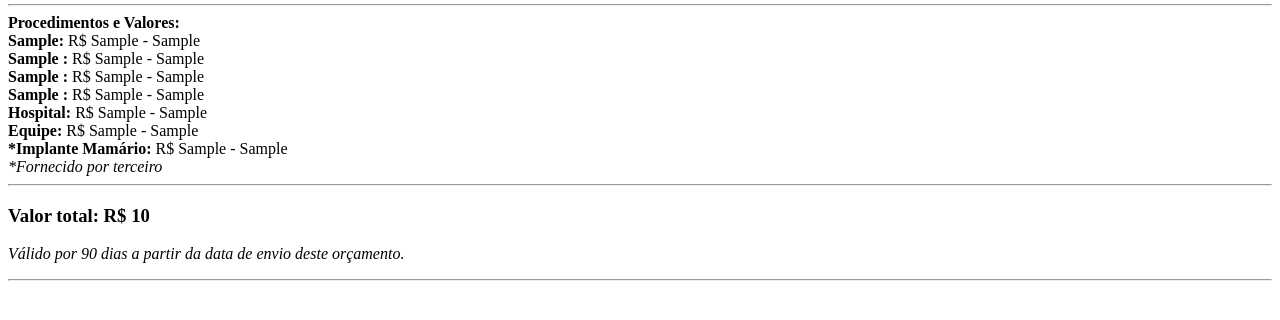
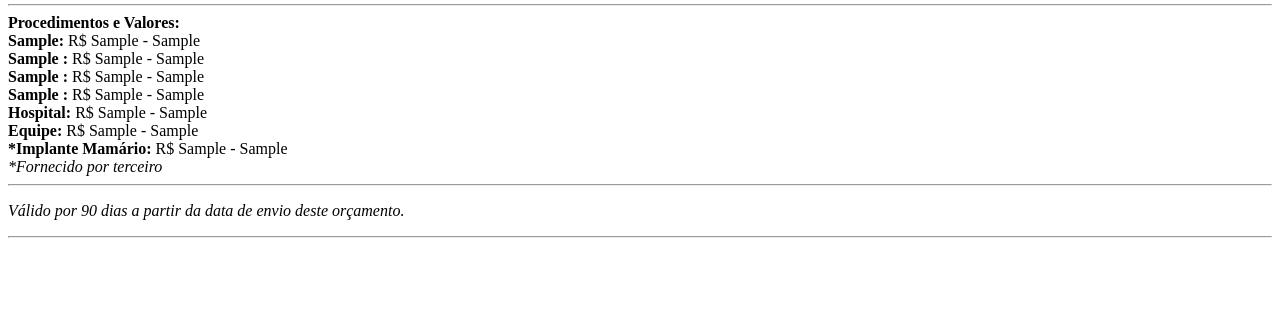
Before and after one commit to 300Inteligencia/app300, a Django app: template app/templates/orcamentos/orcamento_email.html in a window 1280 px wide. Shown: the part 161-481 px from the top of the page. Run offline with Django 4.2, Linux system fonts and the light colour scheme; the template is opened without the code that fills it: most values are stand-ins (such as "Sample title", 1, 10 or a date in 2020).

Commit message:
Update orcamento_email.html

```diff
--- a/app/templates/orcamentos/orcamento_email.html
+++ b/app/templates/orcamentos/orcamento_email.html
@@ -65,7 +65,6 @@
                     <i>*Fornecido por terceiro</i>
                 {% endif %}
                 <hr>
-                <h3><b>Valor total:</b> R$ {{ orcamento.total }}</h3>
                 <p><i>Válido por 90 dias a partir da data de envio deste orçamento.</i></p>
             </div>
         </div>
```
